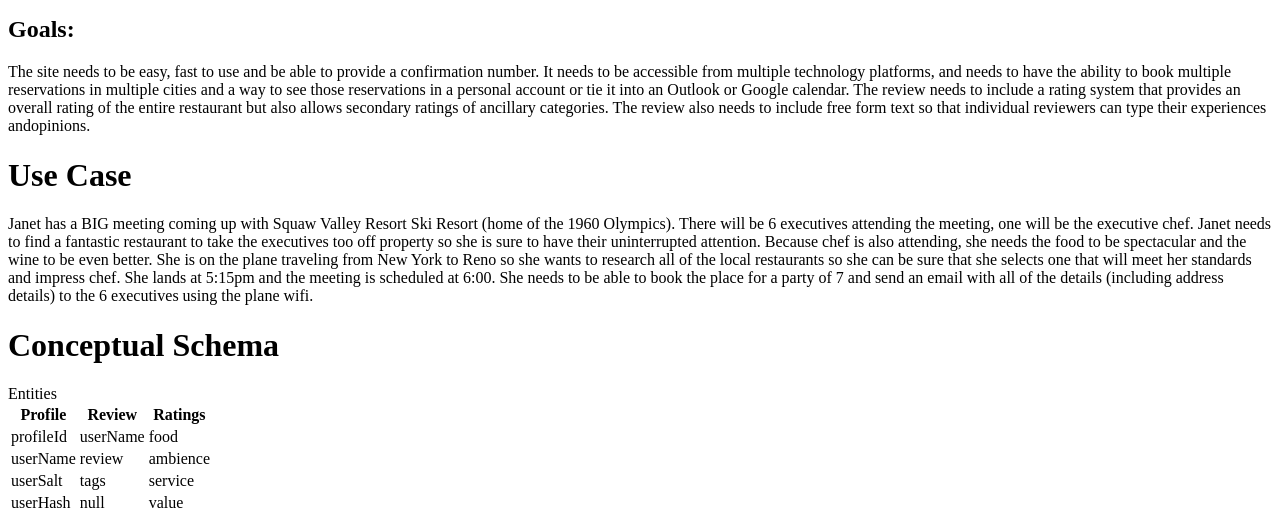
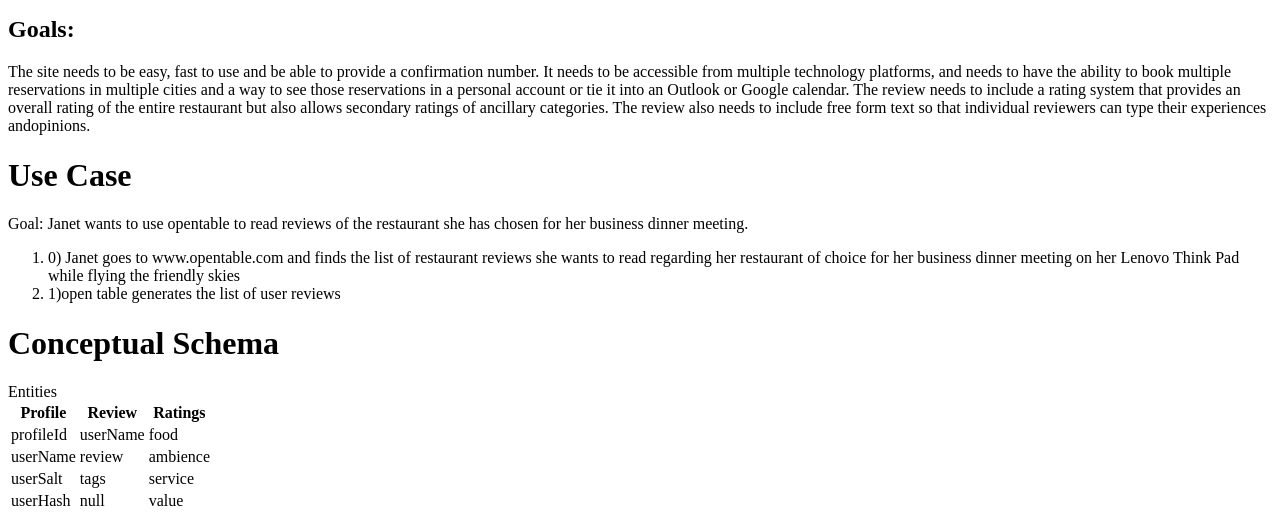
Before and after one commit to mzibert/data-design-project, a PHP site: page / in a window 1280 px wide. Shown: the part 969-1492 px from the top of the page. Run offline with PHP 8.4, Linux system fonts and the light colour scheme.

Commit message:
woking on revising the use case

```diff
--- a/index.php
+++ b/index.php
@@ -45,16 +45,16 @@
 			needs to include free form text so that individual reviewers can type their experiences
 			andopinions.</p>
 		<h1> Use Case</h1>
-		<p>Janet has a BIG meeting coming up with Squaw Valley Resort Ski Resort (home of the 1960
-			Olympics).  There will be 6 executives attending the meeting, one will be the executive
-			chef.  Janet needs to find a fantastic restaurant to take the executives too off property
-			so she is sure to have their uninterrupted attention.  Because chef is also attending, she
-			needs the food to be spectacular and the wine to be even better.  She is on the plane
-			traveling from New York to Reno so she wants to research all of the local restaurants so
-			she can be sure that she selects one that will meet her standards and impress chef.
-			She lands at 5:15pm and the meeting is scheduled at 6:00.  She needs to be able to book
-			the place for a party of 7 and send an email with all of the details (including address
-			details) to the 6 executives using the plane wifi.</p>
+		<p> Goal:  Janet wants to use opentable to read reviews of the restaurant she has chosen for her business dinner
+			meeting.
+		<ol>
+			<li>0)  Janet goes to www.opentable.com and finds the list of restaurant reviews she wants to read regarding
+				her restaurant of choice for her business dinner meeting on her Lenovo Think Pad while flying the friendly
+				skies</li>
+			<li>1)open table generates the list of user reviews </li>
+		</ol>
+
+		</p>
 		<h1>Conceptual Schema</h1>
 		<table>Entities
 			<tr>
```
